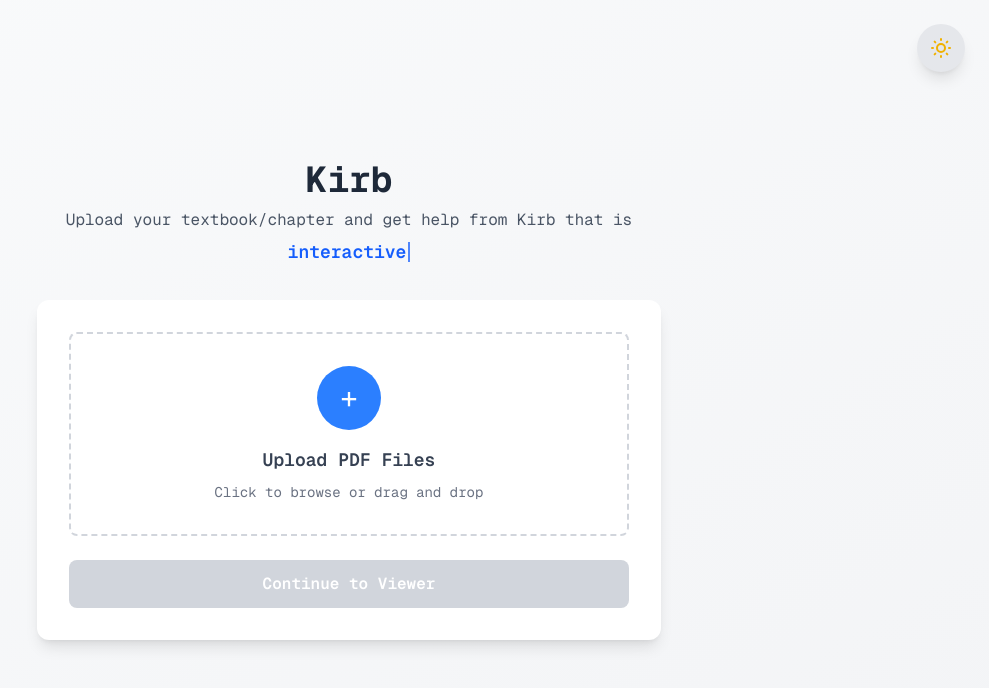
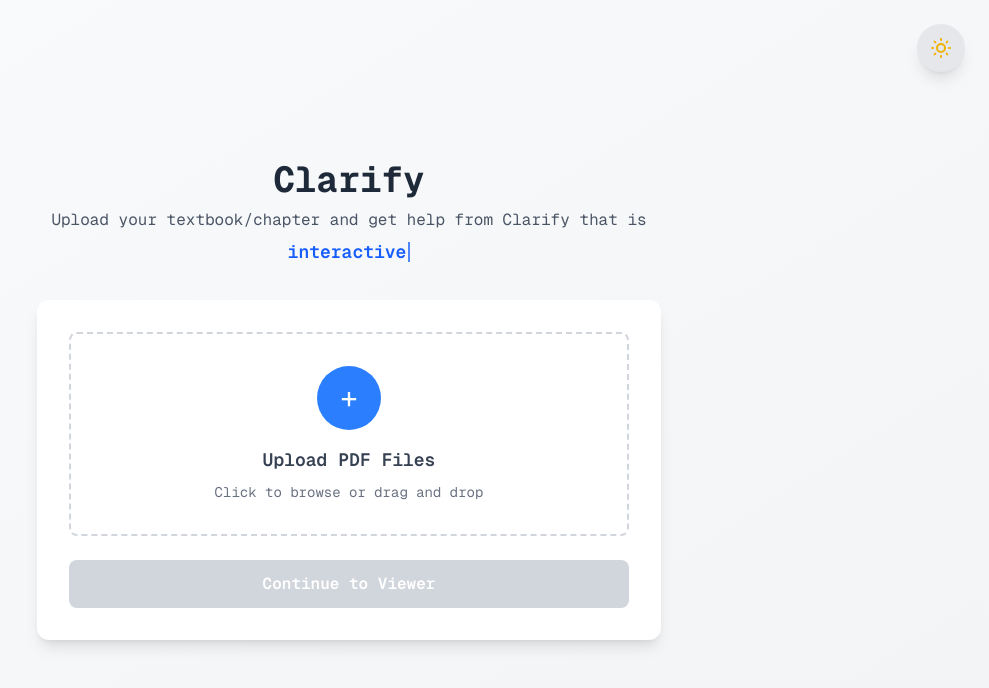
Before and after one commit to aryan-vasudevan/clarify-app, a Next.js app: page / in a window 1280 px wide. Shown: the top 688 px of the page, without its empty margins (291-1280 px from the left). Built offline with nearby package versions, Linux system fonts and the light colour scheme.

Commit message:
Rebranding

```diff
--- a/app/api/agents/create/route.ts
+++ b/app/api/agents/create/route.ts
@@ -19,7 +19,7 @@
         name: agentName,
         conversation_config: {
           agent: {
-            first_message: "Hello! I'm Kirb, your AI tutor. I'm here to help you understand any diagrams or concepts from your textbook. Feel free to ask me any questions or highlight a diagram for me to explain!",
+            first_message: "Hello! I'm Clarify, your AI tutor. I'm here to help you understand any diagrams or concepts from your textbook. Feel free to ask me any questions or highlight a diagram for me to explain!",
             prompt: {
               prompt: `You are a helpful tutor. Use the ${fileNames && fileNames.length > 0 ? 'documents' : 'material'} in your knowledge base to answer student questions accurately and clearly. Provide explanations, examples, and help students understand the concepts from the provided material.
 
--- a/app/layout.tsx
+++ b/app/layout.tsx
@@ -15,8 +15,8 @@
 });
 
 export const metadata: Metadata = {
-  title: "// Kirb //",
-  description: "Upload your textbook and get conversational help from Kirb",
+  title: "// Clarify //",
+  description: "Upload your textbook and get conversational help from Clarify",
 };
 
 export default function RootLayout({
--- a/app/page.tsx
+++ b/app/page.tsx
@@ -93,10 +93,10 @@
             <div className="max-w-2xl w-full px-6">
                 <div className="text-center mb-8">
                     <h1 className="text-4xl font-bold text-gray-800 dark:text-gray-100 mb-2">
-                        Kirb
+                        Clarify
                     </h1>
                     <div className="text-gray-600 dark:text-gray-400">
-                        <p className="mb-1">Upload your textbook/chapter and get help from Kirb that is</p>
+                        <p className="mb-1">Upload your textbook/chapter and get help from Clarify that is</p>
                         <div className="flex items-center justify-center min-h-[32px]">
                             <span className="text-blue-600 dark:text-blue-400 font-semibold text-lg">
                                 {displayedWord}
--- a/app/viewer/page.tsx
+++ b/app/viewer/page.tsx
@@ -716,7 +716,7 @@
             <div className="w-96 bg-white dark:bg-gray-800 border-l border-gray-200 dark:border-gray-700 flex flex-col transition-colors duration-300">
                 <div className="p-6 border-b border-gray-200 dark:border-gray-700">
                     <h2 className="text-xl font-bold text-gray-800 dark:text-gray-100">
-                        Kirb
+                        Clarify
                     </h2>
                     <p className="text-sm text-gray-600 dark:text-gray-400 mt-1">
                         {files.length} document{files.length > 1 ? "s" : ""}{" "}
@@ -728,7 +728,7 @@
                     {!isConnected ? (
                         <div className="space-y-4">
                             <p className="text-sm text-gray-600 dark:text-gray-400">
-                                Ask Kirb questions about your documents.
+                                Ask Clarify questions about your documents.
                             </p>
                             <button
                                 onClick={async () => {
@@ -739,7 +739,7 @@
                                         }
                                     } catch (error) {
                                         console.error("Failed to start:", error);
-                                        alert("Failed to start Kirb. Please try again.");
+                                        alert("Failed to start Clarify. Please try again.");
                                     }
                                 }}
                                 disabled={isCreating || isConnected}
@@ -747,7 +747,7 @@
                             >
                                 {isCreating || isConnected
                                     ? "Starting..."
-                                    : "Ask Kirb"}
+                                    : "Ask Clarify"}
                             </button>
                         </div>
                     ) : (
@@ -765,7 +765,7 @@
                                 }`}>
                                     {isFKeyHeld
                                         ? '🎤 Listening - Ask me anything!'
-                                        : '⌨️ Press F to ask Kirb something'}
+                                        : '⌨️ Press F to ask Clarify something'}
                                 </p>
                             </div>
 
--- a/package.json
+++ b/package.json
@@ -1,5 +1,5 @@
 {
-  "name": "kirb",
+  "name": "clarify",
   "version": "0.1.0",
   "private": true,
   "scripts": {
```
